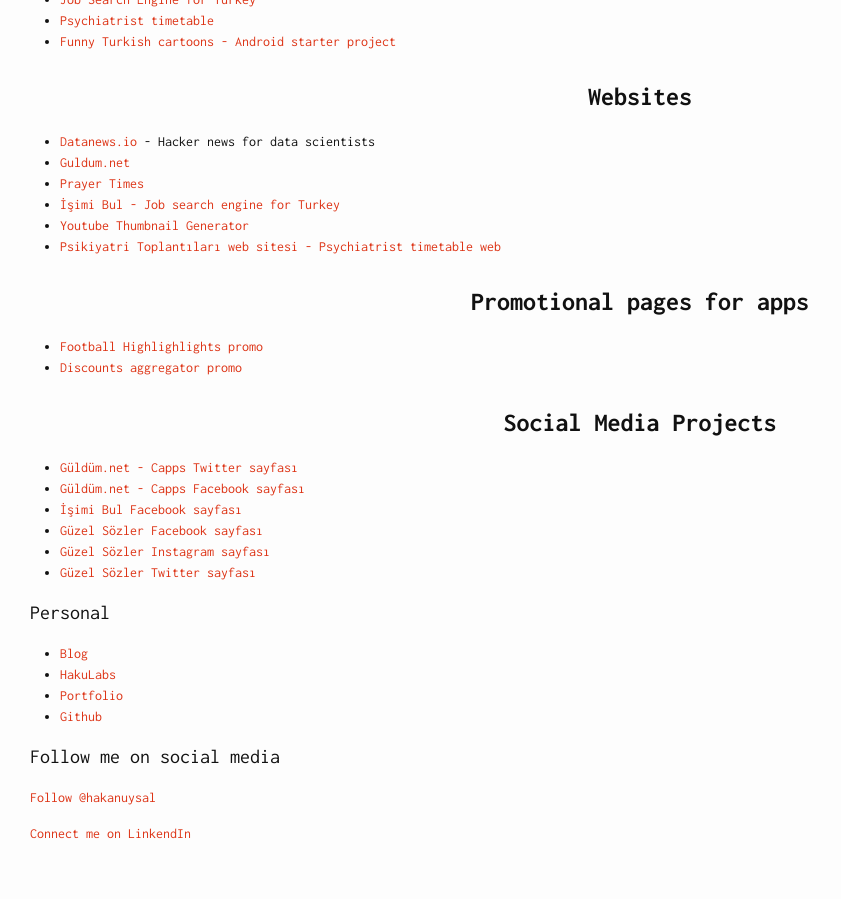
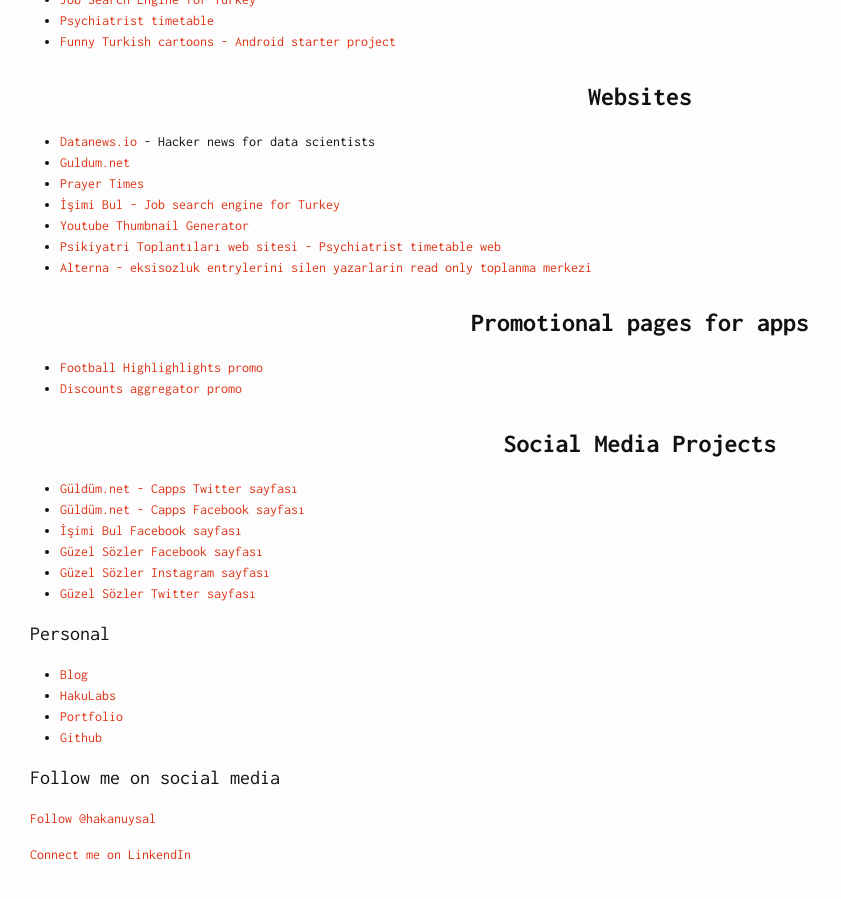
Before and after one commit to hakanu/blog, a Jekyll site: the page built from about.md, in a window 1280 px wide and 900 px high, scrolled down 565 px. Shown: the whole window, without its empty margins (0-841 px from the left). Built offline with Jekyll 4.4.1, drawn with Linux system fonts in a browser that asks for light colours; comment, search, counter and statistics services are not loaded.

Commit message:
Updated about.md

```diff
--- a/about.md
+++ b/about.md
@@ -33,6 +33,7 @@
 * [İşimi Bul - Job search engine for Turkey](http://isimibul.co)
 * [Youtube Thumbnail Generator](http://vidimg.net)
 * [Psikiyatri Toplantıları web sitesi - Psychiatrist timetable web](http://psikiyatritoplantilari.com)
+* [Alterna - eksisozluk entrylerini silen yazarlarin read only toplanma merkezi](http://alterna.xyz)
 
 ### Promotional pages for apps
 
```
